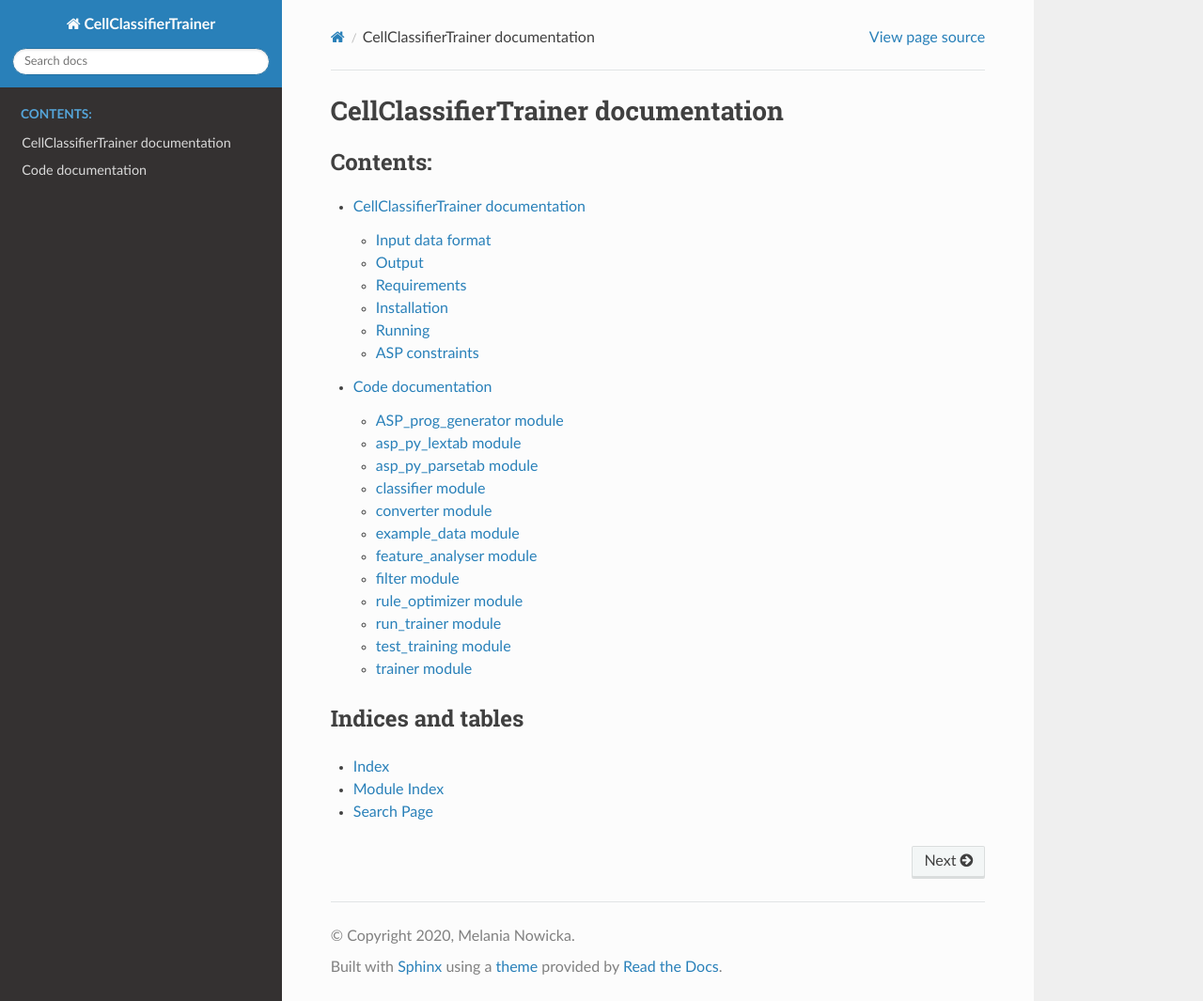
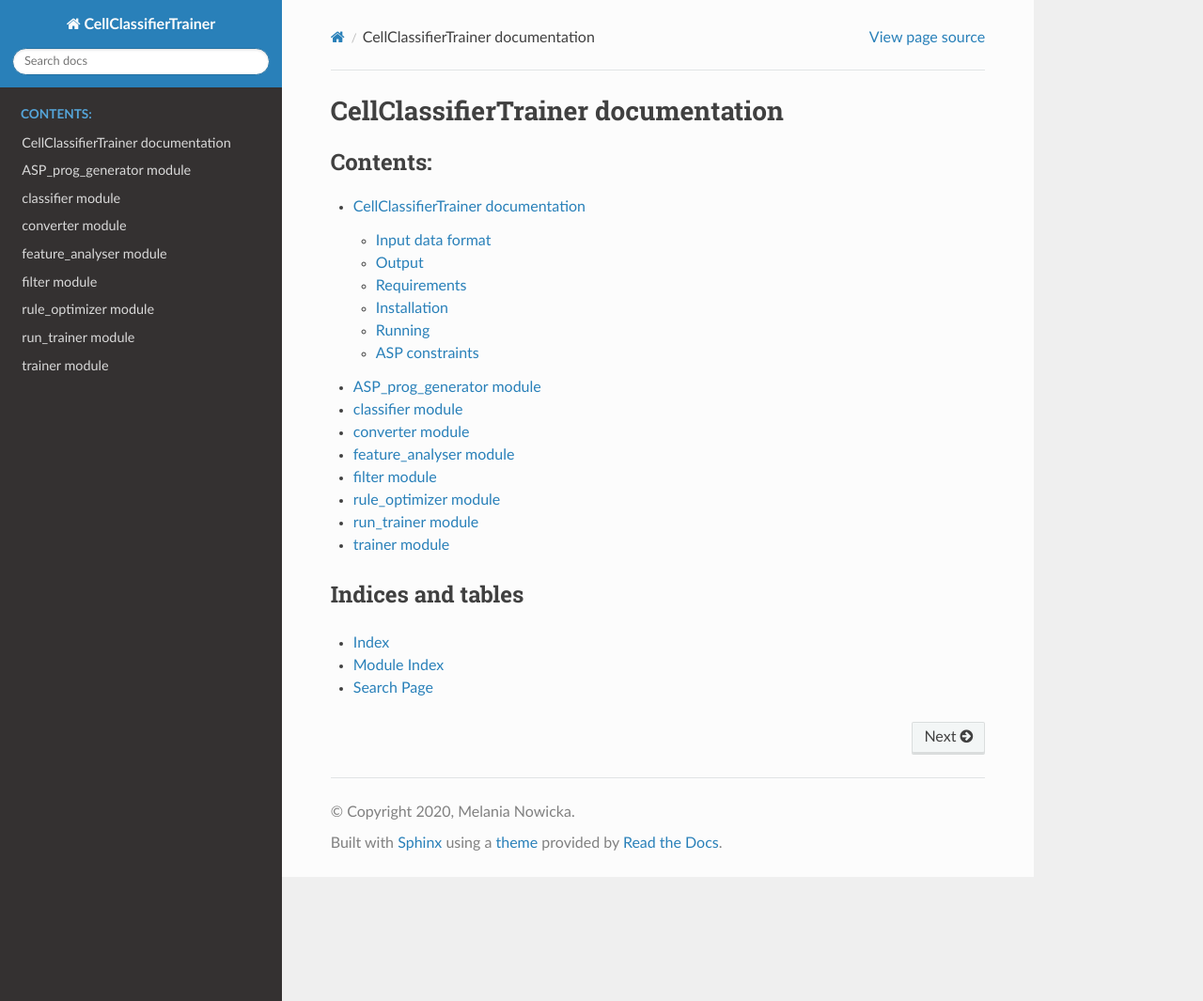
Before and after one commit to MelaniaNowicka/CellClassifierTrainer, a Sphinx documentation site: the page built from docs/source/index.rst, in a window 1280 px wide and 1065 px high. Shown: the whole window at 94% size. Built offline with Sphinx 7.4.7 and the Read the Docs theme 2.0.0, drawn with Linux system fonts in a browser that asks for light colours.

Commit message:
Update docs

```diff
--- a/docs/source/index.rst
+++ b/docs/source/index.rst
@@ -11,7 +11,14 @@ CellClassifierTrainer documentation
    :caption: Contents:
 
    readme
-   modules
+   ASP_prog_generator
+   classifier
+   converter
+   feature_analyser
+   filter
+   rule_optimizer
+   run_trainer
+   trainer
 
 
 
```
